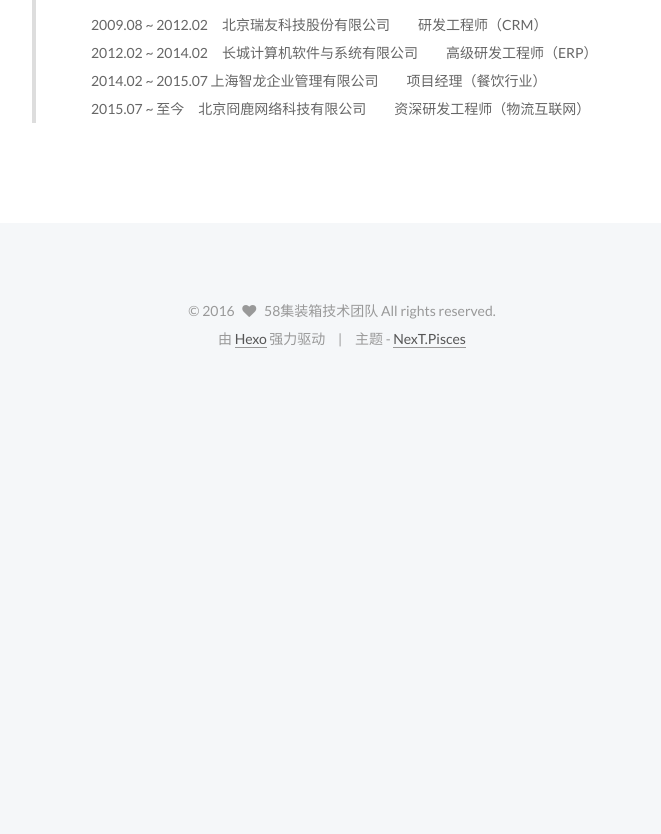
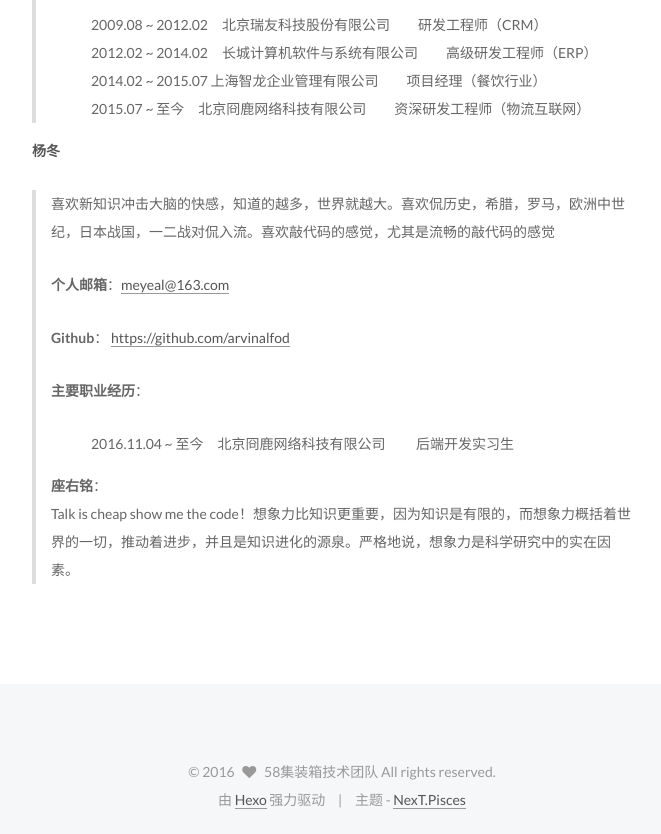
Before and after one commit to 58jzx/58jzx.github.io, a plain HTML site: page about/index.html in a window 1280 px wide. Shown: the part 1800-2634 px from the top of the page, without its empty margins (428-1089 px from the left). Before the commit the page ends 2173 px from the top, so only its background shows below. Drawn offline with Linux system fonts and the light colour scheme; a script that the page names is missing.

Commit message:
Update index.html

```diff
--- a/about/index.html
+++ b/about/index.html
@@ -318,7 +318,17 @@
 <li>2015.07 ~ 至今　北京冏鹿网络科技有限公司　　资深研发工程师（物流互联网）</li>
 </ul>
 </blockquote>
-
+<p><strong>杨冬</strong></p>
+<blockquote>
+<p>喜欢新知识冲击大脑的快感，知道的越多，世界就越大。喜欢侃历史，希腊，罗马，欧洲中世纪，日本战国，一二战对侃入流。喜欢敲代码的感觉，尤其是流畅的敲代码的感觉</p>
+<p><strong>个人邮箱</strong>：<a href="mailto:meyeal@163.com" target="_self">meyeal@163.com</a></p>
+<p><strong>Github</strong>： <a href="https://github.com/arvinalfod" target="_blank" rel="external">https://github.com/arvinalfod</a></p>
+<p><strong>主要职业经历</strong>：</p>
+<ul>
+<li>2016.11.04 ~ 至今　北京冏鹿网络科技有限公司 　　后端开发实习生</li>
+</ul>
+<p><strong>座右铭</strong>：<br>Talk is cheap show me the code！想象力比知识更重要，因为知识是有限的，而想象力概括着世界的一切，推动着进步，并且是知识进化的源泉。严格地说，想象力是科学研究中的实在因素。</p>
+</blockquote>
 
   </div>
 
```
